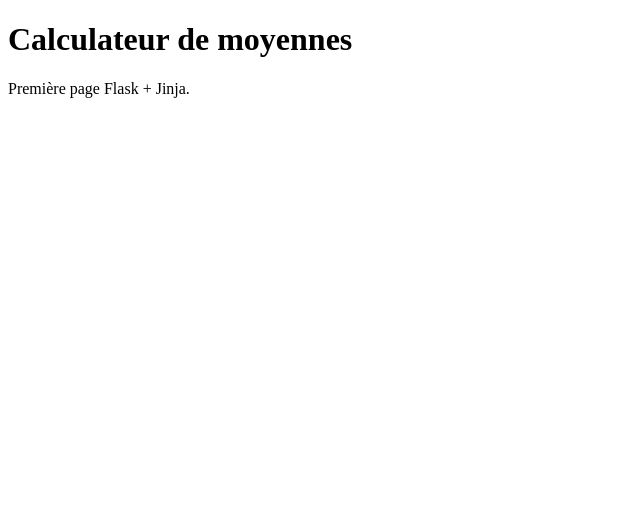
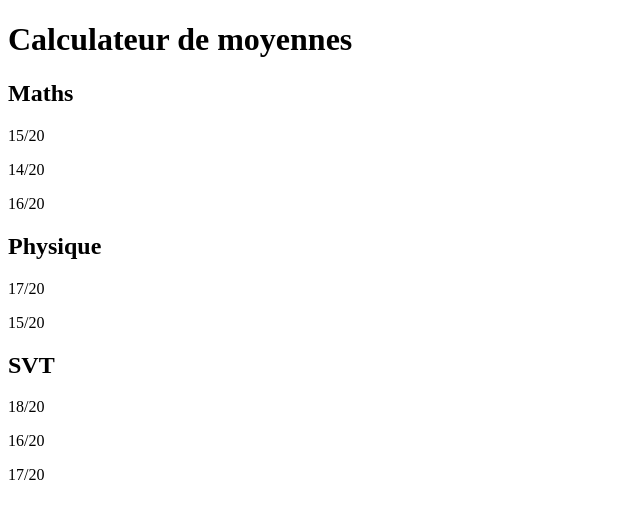
Before and after one commit to Abd-xl/Calculateur-Moyennes, a Flask app: page / in a window 1280 px wide. Shown: the top 519 px of the page, without its empty margins (0-640 px from the left). Run offline with Flask 3, Linux system fonts and the light colour scheme.

Commit message:
feat: render multiple grades with Jinja

```diff
--- a/templates/index.html
+++ b/templates/index.html
@@ -7,6 +7,13 @@
 </head>
 <body>
     <h1>Calculateur de moyennes</h1>
-    <p>Première page Flask + Jinja.</p>
+
+    {% for matiere, liste_notes in notes.items() %}
+        <h2>{{ matiere }}</h2>
+
+        {% for note in liste_notes %}
+            <p>{{ note }}/20</p>
+        {% endfor %}
+    {% endfor %}
 </body>
 </html>
```
